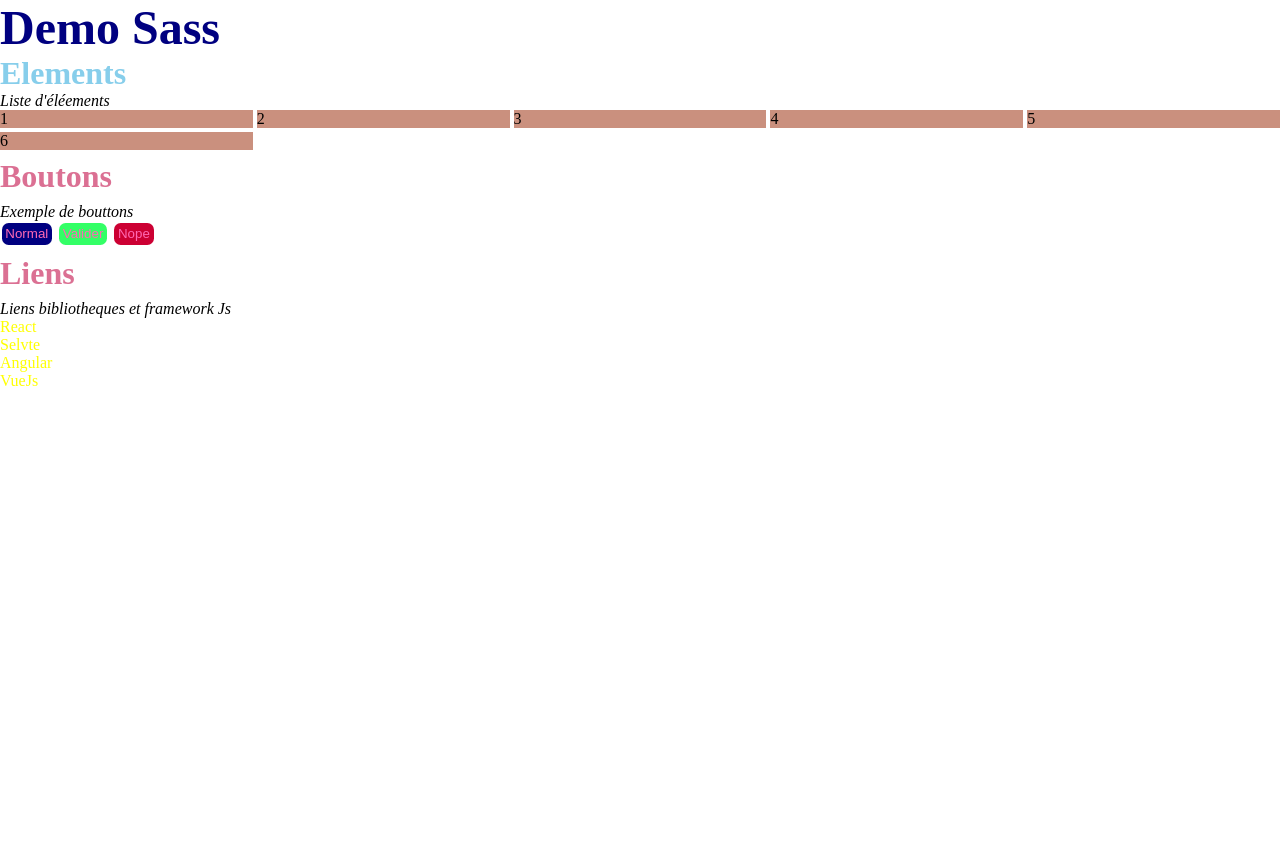
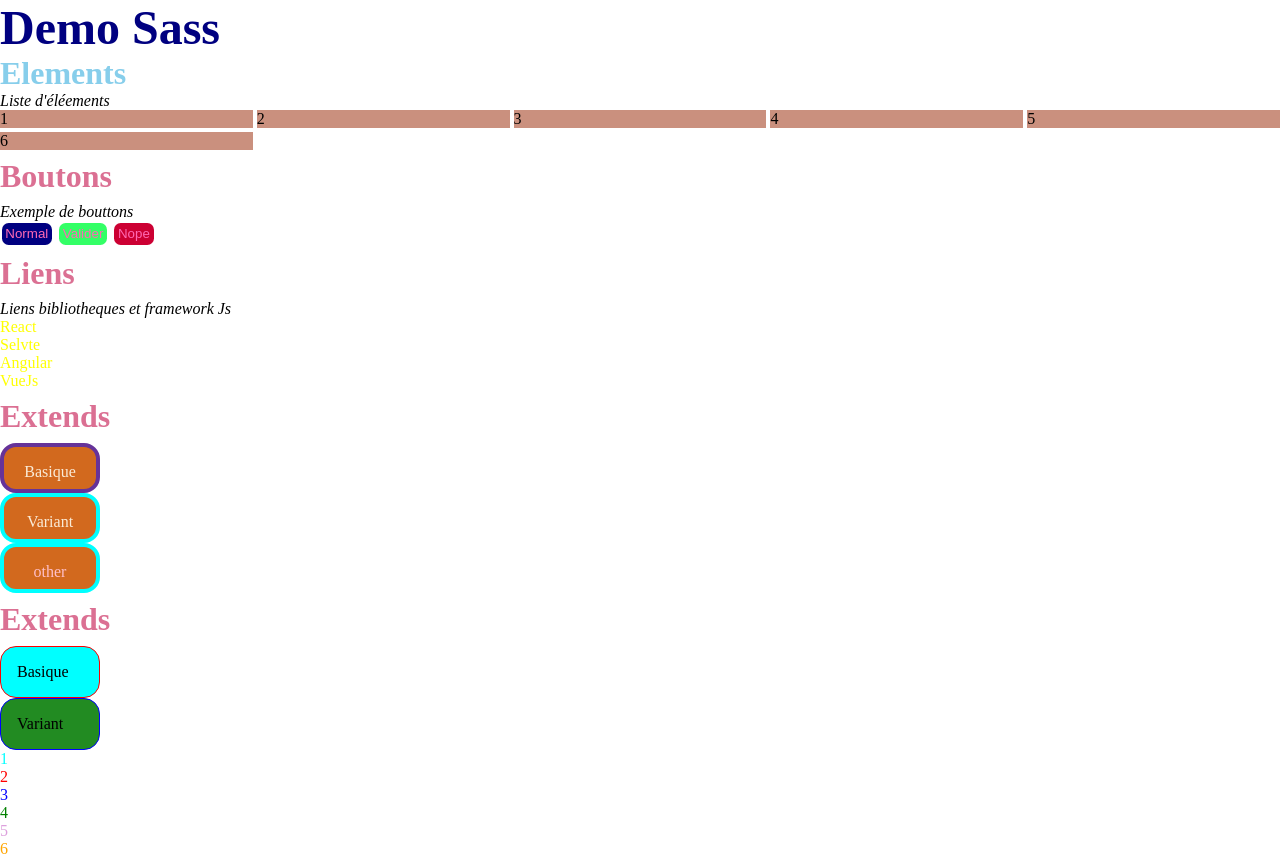
Before and after one commit to jobrazil/sass, a website built with Parcel: page index.html in a window 1280 px wide. Before the commit the page ends 800 px from the top, so only its background shows below. Built offline with nearby package versions, Linux system fonts and the light colour scheme.

Commit message:
extends / mixins

```diff
--- a/index.html
+++ b/index.html
@@ -31,5 +31,27 @@
     <div><a href="https://svelte.dev/" target="_blank">Selvte</a></div>
     <div><a href="https://angular.io/" target="_blank">Angular</a></div>
     <div><a href="https://vuejs.org/" target="_blank">VueJs</a></div>
+
+    <h2>Extends</h2>
+    <div id="extend-elems">
+        <div class="base">Basique</div>
+        <div class="variant">Variant</div>
+        <div class="other">other</div>
+    </div>
+
+    <h2>Extends</h2>
+    <div id="mixins">
+        <div id="mix1">Basique</div>
+        <div id="mix2">Variant</div>
+    </div>
+
+    <div class="elems">
+        <div class="elems1">1</div>
+        <div class="elems2">2</div>
+        <div class="elems3">3</div>
+        <div class="elems4">4</div>
+        <div class="elems5">5</div>
+        <div class="elems6">6</div>
+    </div>
 </body>
 </html>
--- a/src/sass/style.scss
+++ b/src/sass/style.scss
@@ -7,7 +7,6 @@ $color-error: #C03;
 $color-link: yellow;
 $color-link-hover: rgb(103, 139, 4);
 $color-link-visited: rgb(235, 26, 11);
-
 
 $breakpoints-tablet: 425px;
 $breakpoints-desktop: 768px;
@@ -106,3 +105,59 @@ a {
     }
 
     }
+
+#extend-elems {
+    .base {
+        width: 100px;
+        height: 50px;
+        padding: 1em;
+        text-align: center;
+        background-color: chocolate;
+        color: antiquewhite;
+        border: 0.5ch solid rebeccapurple;
+        border-radius: 1em;
+    }
+
+    .variant {
+        @extend .base;
+        border-color: aqua;
+    }
+
+    .other {
+        @extend .variant;
+        color: pink;
+
+    }
+}
+
+@mixin custom-border($color, $size: 5px) {   //par default//
+    border: 1px solid $color;
+    border-radius: 1em;
+} //extend mais avec param en plus//
+
+
+#mixins {
+    #mix1, #mix2 {
+        padding: 1rem;
+        width: 100px;
+    }
+
+    #mix1 {
+        background-color: aqua;
+        @include custom-border(red)
+    }
+
+    #mix2 {
+        background-color: forestgreen;
+        @include custom-border(blue, 10px)
+    }
+
+}
+
+$elem-colors: (aqua, red, blue, green, plum, orange);
+@for $jo from 1 through 6 {
+    .elems#{$jo} {
+        color: nth($elem-colors, $jo);
+
+    }
+}
```
Also changed, not shown: assets/css/style.css, 1 other file.
